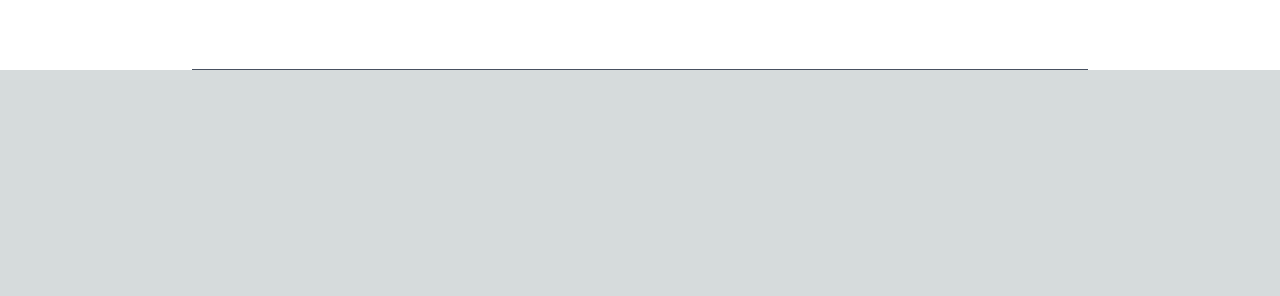
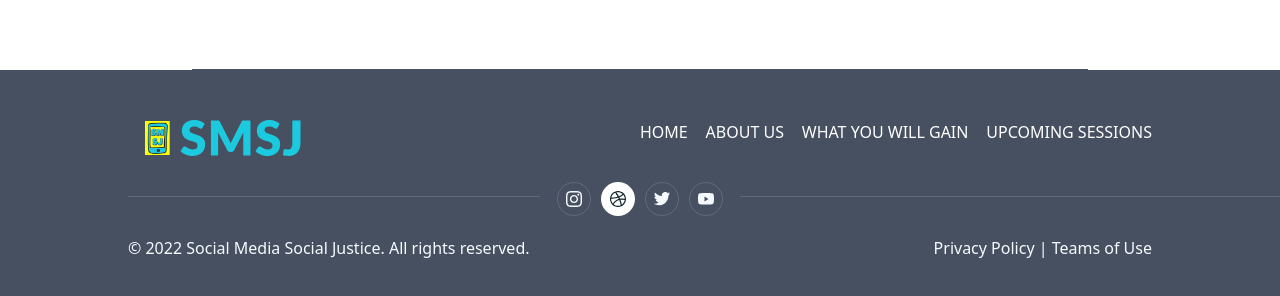
Before and after one commit to bitcooker/nextjs-sass-tailwind-graphql-cms, a Next.js app: page /availableSessions in a window 1280 px wide. Shown: the part 3628-3924 px from the top of the page. Before the commit the page ends 3698 px from the top, so only its background shows below. Built offline with nearby package versions, Linux system fonts and the light colour scheme; no server answers.

Commit message:
fourth page bug fix

```diff
--- a/pages/availableSessions.js
+++ b/pages/availableSessions.js
@@ -1,5 +1,6 @@
 import { use, useEffect, useState } from "react";
 import AvailableCard from "../components/availableCard";
+import Bottom from "../components/bottom";
 import Header from "../components/header"
 import SessionSpeaker from "../components/sessionSpeaker";
 import Social from "../components/social";
@@ -66,6 +67,7 @@ const AvailableSessions = () => {
 					<Social />
 				</AvailableCard>
 			</div>
+			<Bottom />
 		</div>
 	)
 }
```
